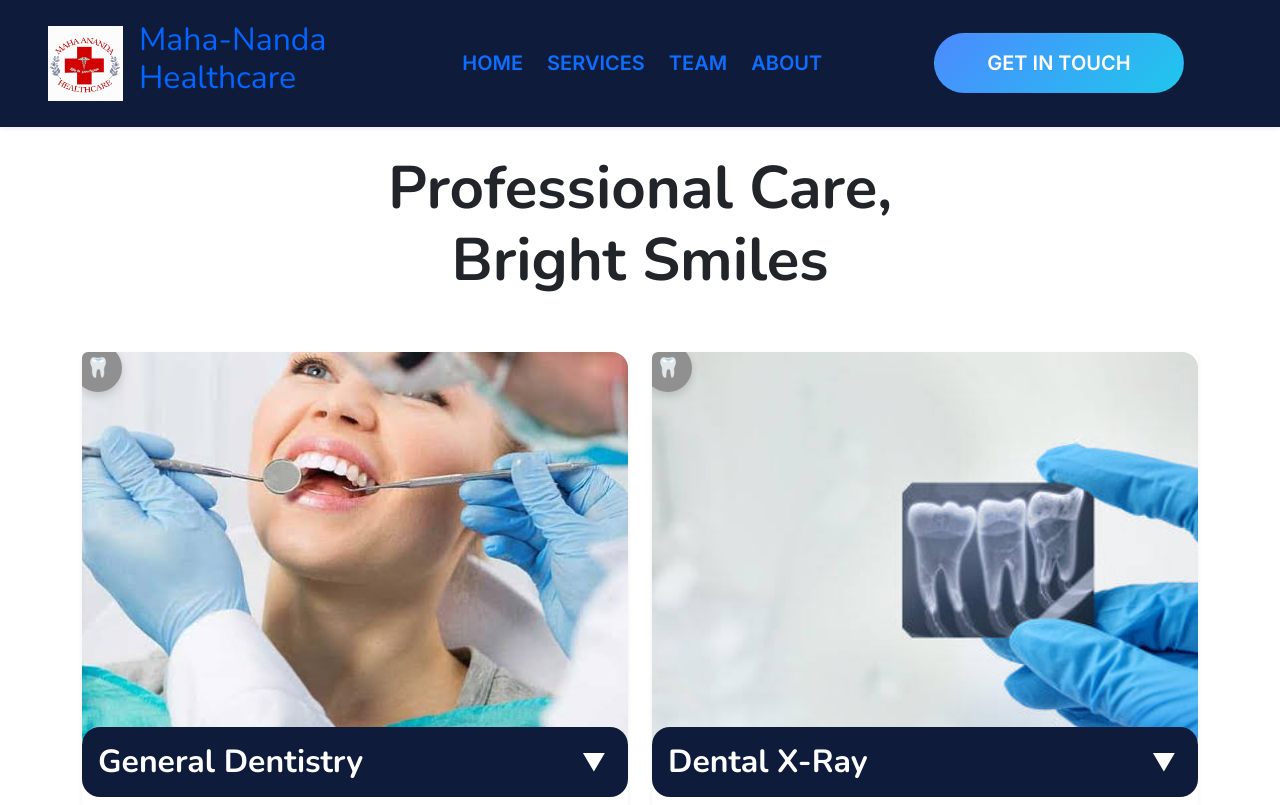
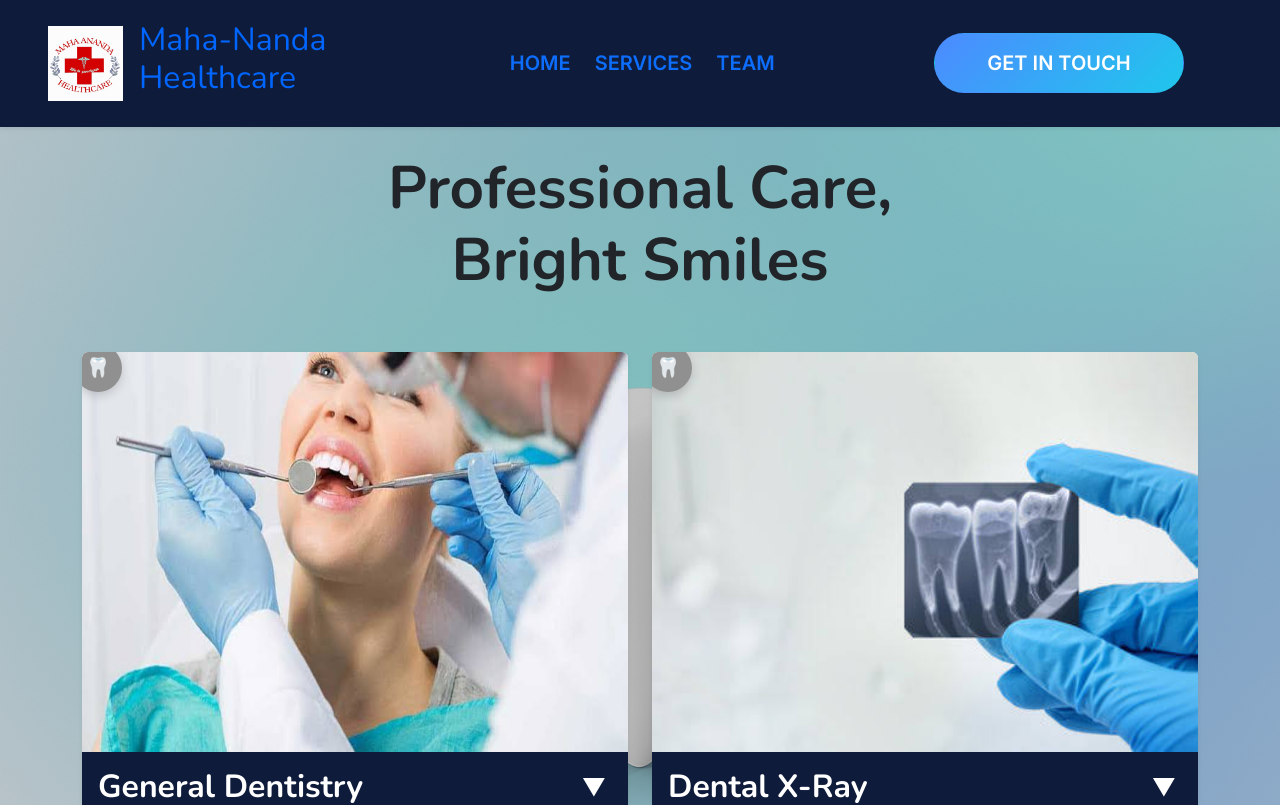
Before and after one commit to PratyushJha19/Mahaananda-HealthCare, a React (Create React App) app: page /services in a window 1280 px wide. Shown: the top 805 px of the page. Built offline with nearby package versions, Linux system fonts and the light colour scheme; a web font is replaced by a local one.

Commit message:
Background update in all pages

```diff
--- a/src/components/Footer.jsx
+++ b/src/components/Footer.jsx
@@ -27,11 +27,11 @@ const Footer = () => {
                     Contact
                   </Link>
                 </p>
-                <p className="">
+                {/* <p className="">
                   <Link to={"/about"} className="foot-btn">
                     About
                   </Link>
-                </p>
+                </p> */}
                 <p className="">
                   <Link to={"/services"} className="foot-btn">
                     Services
--- a/src/components/Header.jsx
+++ b/src/components/Header.jsx
@@ -54,11 +54,11 @@ function Navbar() {
                   Team
                 </Link>
               </li>
-              <li className="nav-item nav-btn">
+              {/* <li className="nav-item nav-btn">
                 <Link className="nav-link text-primary" to="/about">
                   About
                 </Link>
-              </li>
+              </li> */}
             </ul>
 
             {/* CTA Button */}
--- a/src/components/ServiceFAQ.jsx
+++ b/src/components/ServiceFAQ.jsx
@@ -44,13 +44,14 @@ const ServiceFAQ = () => {
   };
 
   return (
-    <section className="faq-section mb-2">
+    <div className="page-wrapper">
+      <section className="faq-section page-cover">
         <div className="container">
           <h1 className="text-center mb-5 fw-bold">
             Frequently asked <br /> question about services
           </h1>
 
-        <div className="row gy-4">
+          <div className="row gy-4 pb-4">
             {faqData.map((category, catIndex) => (
               <div className="col-md-6" key={catIndex}>
                 <div className="faq-box p-4 rounded-4 shadow-sm bg-white">
@@ -97,6 +98,7 @@ const ServiceFAQ = () => {
           </div>
         </div>
       </section>
+    </div>
   );
 };
 
--- a/src/pages/Contact.jsx
+++ b/src/pages/Contact.jsx
@@ -4,7 +4,9 @@ import { FiPhone, FiMail, FiMapPin } from "react-icons/fi";
 
 function Contact() {
   return (
-    <section className="contact-wrapper">
+    <div className="page-wrapper">
+      <section className="contact-wrapper page-cover">
+        <div className="in-pad">
           <p className="contact-label">CONTACT US</p>
           <h2 className="contact-title">
             Let’s Get in Touch
@@ -40,7 +42,9 @@ function Contact() {
               </p>
             </div>
           </div>
+        </div>
       </section>
+    </div>
   );
 }
 
--- a/src/pages/Services.jsx
+++ b/src/pages/Services.jsx
@@ -83,7 +83,8 @@ const Services = () => {
   };
 
   return (
-    <div>
+    <div className="page-wrapper">
+      <div className="page-cover">
         <h1 className="text-center ser-head">
           Professional Care, <br />
           Bright Smiles
@@ -98,7 +99,7 @@ const Services = () => {
                     <img
                       src={item.img}
                       alt={item.title}
-                    className="card-img-top rounded-4"
+                      className="card-img-top"
                     />
                     <div className="icon-circle position-absolute top-0 start-0 translate-middle">
                       {item.icon}
@@ -129,10 +130,10 @@ const Services = () => {
                       </div>
                     )}
                   </div>
-                <hr />
                 </div>
               </div>
             ))}
+          </div>
         </div>
       </div>
 
--- a/src/styles/Contact.css
+++ b/src/styles/Contact.css
@@ -1,17 +1,31 @@
+.page-wrapper {
+  background: radial-gradient(circle, #88beff, #74daff);
+  background-size: cover;
+  background-position: center;
+  background-repeat: no-repeat;
+  background-attachment: scroll;
+}
+
 .contact-wrapper {
   text-align: center;
+}
+
+.in-pad {
   padding: 60px 20px;
-  background: #fff;
+}
+
+.page-cover {
+  background-color: rgba(38, 38, 38, 0.25);
 }
 
 .contact-label {
   font-weight: 600;
-  color: #4d6aff;
+  color: #002aff;
   /* border: 1px solid #d3e1ff; */
   display: inline-block;
-  padding: 5px 15px;
+  padding: 29px 15px;
   border-radius: 30px;
-  font-size: 0.9rem;
+  font-size: 1.2rem;
   margin-bottom: 15px;
 }
 
--- a/src/styles/ServiceFAQ.css
+++ b/src/styles/ServiceFAQ.css
@@ -1,3 +1,15 @@
+.page-wrapper {
+  background: radial-gradient(circle, #88beff, #74daff);
+  background-size: cover;
+  background-position: center;
+  background-repeat: no-repeat;
+  background-attachment: scroll;
+}
+
+.page-cover {
+  background-color: rgba(38, 38, 38, 0.25);
+}
+
 .faq-section {
   background-color: #f9f9f9;
 }
--- a/src/styles/Services.css
+++ b/src/styles/Services.css
@@ -1,3 +1,15 @@
+.page-wrapper {
+  background: radial-gradient(circle, #88beff, #74daff);
+  background-size: cover;
+  background-position: center;
+  background-repeat: no-repeat;
+  background-attachment: scroll;
+}
+
+.page-cover {
+  background-color: rgba(38, 38, 38, 0.25);
+}
+
 .ser-head {
   font-weight: 700;
   font-size: 60px;
@@ -5,9 +17,8 @@
 }
 
 .service-card {
-  border-radius: 1rem;
+  border-radius: 50px;
   overflow: hidden;
-  padding-bottom: 20px;
 }
 
 .icon-circle {
@@ -32,13 +43,13 @@
 .card-img-top {
   height: 400px;
   width: 600px;
-  object-fit: cover;
+  object-fit: fill;
 }
 
 .card-body {
   background-color: #0e1b3a;
-  border-radius: 18px;
-  margin-top: -25px;
+  border-radius: 0px;
+  margin-top: 0px;
   position: relative;
   z-index: 1;
   padding: 20px;
@@ -92,10 +103,3 @@
   color: white !important;
   box-shadow: 0 8px 20px rgba(0, 132, 255, 0.3);
 }
-
-/* Horizontal line */
-hr {
-  height: 2px;
-  background-color: #000000;
-  border: none;
-}
```
Lines whose indentation alone changed are shown as unchanged.
